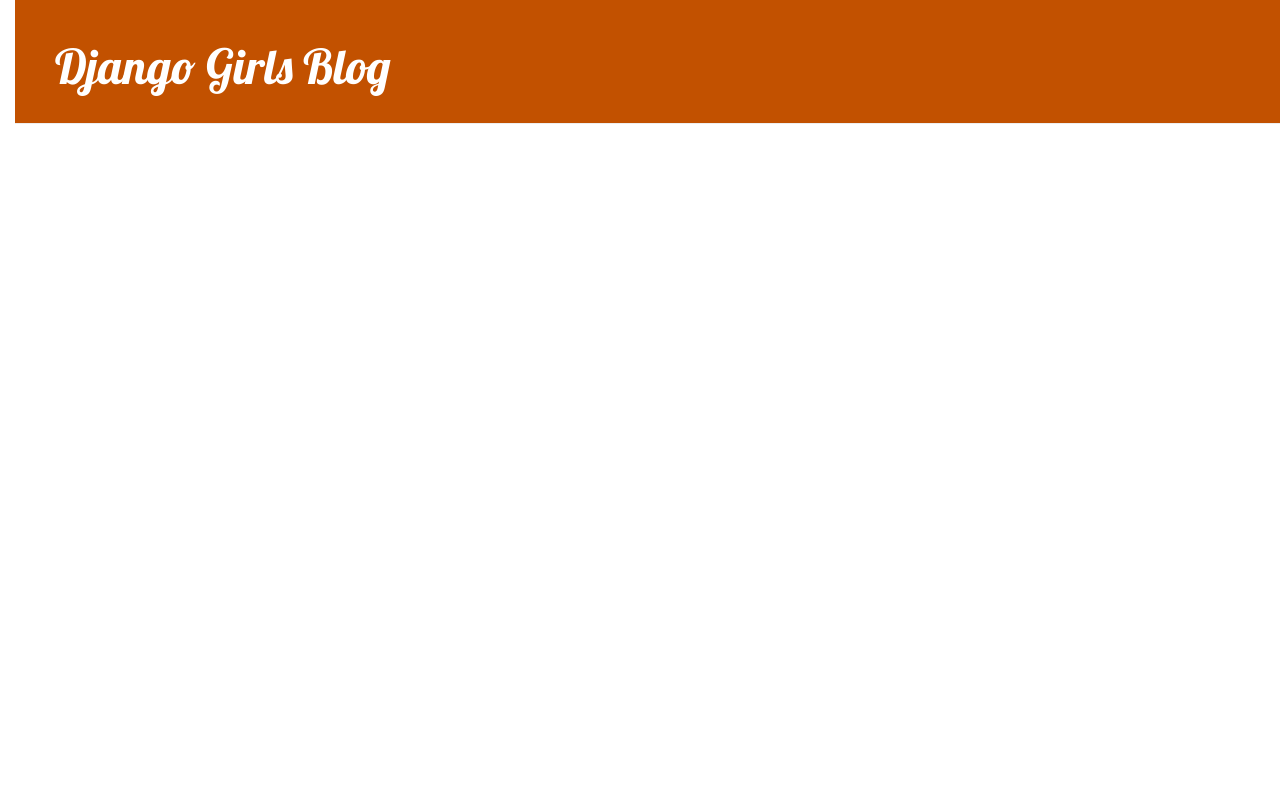
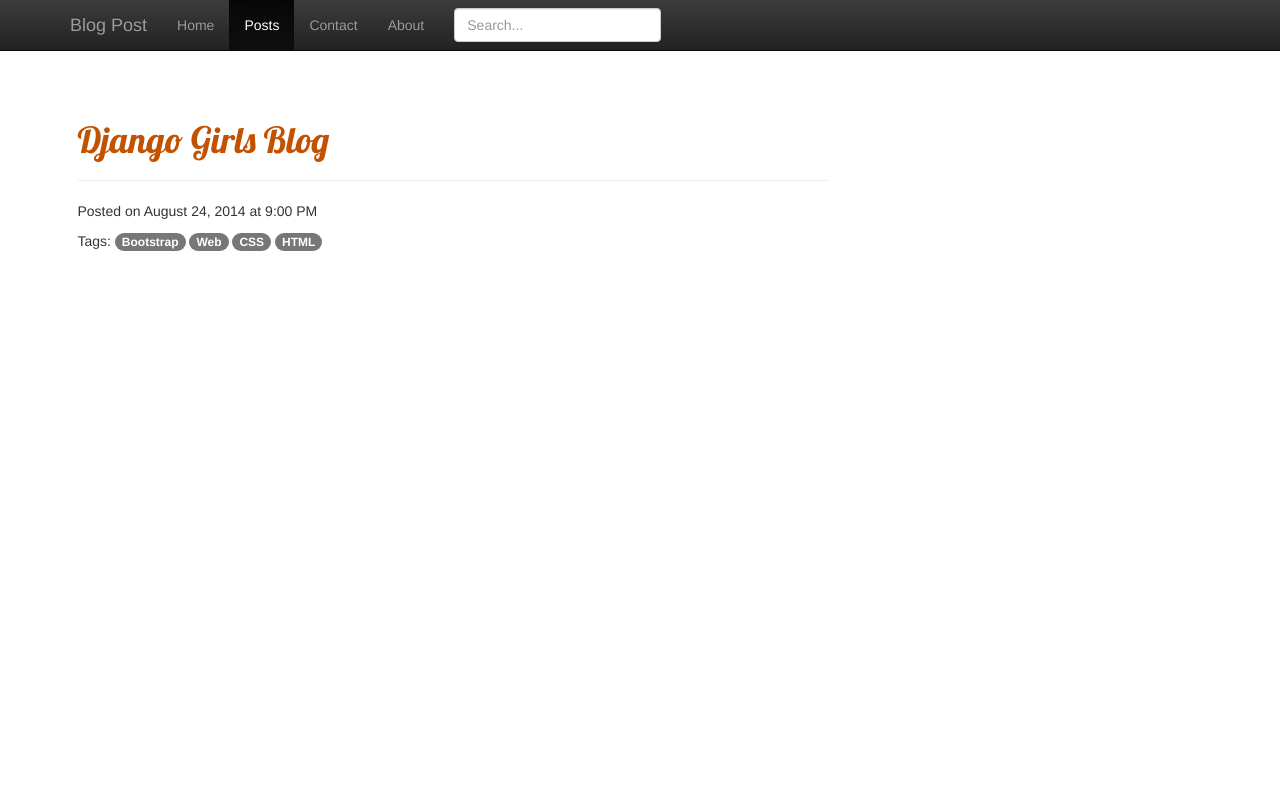
Before and after one commit to denilsonfbar/my-first-blog, a Django app: page / in a window 1280 px wide. Run offline with Django 3.2, Linux system fonts and the light colour scheme; data that the repository does not hold is empty; some libraries are stand-ins or nearby versions.

Commit message:
Layout updated

```diff
--- a/blog/static/css/blog.css
+++ b/blog/static/css/blog.css
@@ -52,3 +52,73 @@
 .post h2 a, .post h2 a:visited {
     color: #000000;
 }
+
+body {
+    margin-top: 100px; /* 100px is double the height of the navbar - I made it a big larger for some more space - keep it at 50px at least if you want to use the fixed top nav */
+}
+
+footer {
+	margin: 50px 0;
+}
+
+
+
+.vid {
+    position: relative;
+    padding-bottom: 56.25%;
+    padding-top: 30px; height: 0; overflow: hidden;
+}
+
+.vid iframe,
+.vid object,
+.vid embed {
+    position: absolute;
+    top: 0;
+    left: 0;
+    width: 100%;
+    height: 100%;
+}
+
+.cuadro_intro_hover{
+        padding: 0px;
+		position: relative;
+		overflow: hidden;
+		height: 200px;
+}
+.cuadro_intro_hover:hover .caption{
+    opacity: 1;
+    transform: translateY(-150px);
+    -webkit-transform:translateY(-150px);
+    -moz-transform:translateY(-150px);
+    -ms-transform:translateY(-150px);
+    -o-transform:translateY(-150px);
+}
+.cuadro_intro_hover img{
+    z-index: 4;
+}
+.cuadro_intro_hover .caption{
+    position: absolute;
+    top:150px;
+    -webkit-transition:all 0.3s ease-in-out;
+    -moz-transition:all 0.3s ease-in-out;
+    -o-transition:all 0.3s ease-in-out;
+    -ms-transition:all 0.3s ease-in-out;
+    transition:all 0.3s ease-in-out;
+    width: 100%;
+}
+.cuadro_intro_hover .blur{
+    background-color: rgba(0,0,0,0.7);
+    height: 300px;
+    z-index: 5;
+    position: absolute;
+    width: 100%;
+}
+.cuadro_intro_hover .caption-text{
+    z-index: 10;
+    color: #fff;
+    position: absolute;
+    height: 300px;
+    text-align: center;
+    top:-20px;
+    width: 100%;
+}
--- a/blog/templates/blog/base.html
+++ b/blog/templates/blog/base.html
@@ -8,11 +8,68 @@
         <link rel="stylesheet" href="{% static 'css/blog.css' %}">
     </head>
     <body>
+
+        <nav class="navbar navbar-inverse navbar-fixed-top" role="navigation">
+            <div class="container">
+                <div class="navbar-header">
+                    <button type="button" class="navbar-toggle" data-toggle="collapse" data-target=".navbar-ex1-collapse">
+                        <span class="sr-only">Toggle navigation</span>
+                        <span class="icon-bar"></span>
+                        <span class="icon-bar"></span>
+                        <span class="icon-bar"></span>
+                    </button>
+                    <a class="navbar-brand" href="">Blog Post</a>
+                </div>
+
+                <!-- Collect the nav links, forms, and other content for toggling -->
+                <div class="collapse navbar-collapse navbar-ex1-collapse">
+                    <ul class="nav navbar-nav">
+                        <li><a href=""><i class="fa fa-home"></i> Home</a>
+                        </li>
+                        <li class="active"><a href=""><i class="fa fa-book"></i> Posts</a>
+                        </li>
+                        <li><a href=""><i class="fa fa-envelope"></i> Contact</a>
+                        </li>
+                        <li><a href=""><i class="fa fa-user"></i> About</a>
+                        </li>
+
+                        <form class="navbar-form navbar-right">
+                            <input type="text" class="form-control col-lg-8" placeholder="Search...">
+                        </form>
+                    </ul>
+                </div>
+                <!-- /.navbar-collapse -->
+            </div>
+            <!-- /.container -->
+        </nav>
+
+        <div class="container">
+
+            <div class="row">
+                <div class="col-lg-8">
+
+                    <!-- the actual blog post: title/author/date/content -->
+                    <h1><a href="">Django Girls Blog</a></h1>
+
+                    <!-- a href="{% url 'login' %}" >Teste</a> -->
+
+                    {% if user.is_authenticated %}
+                        <a href="{% url 'post_new' %}">Novo post</a>
+                    {% endif %}
+
+
+
+                    <hr>
+                    <p><i class="fa fa-calendar"></i> Posted on August 24, 2014 at 9:00 PM</p>
+                    <p><i class="fa fa-tags"></i> Tags: <a href=""><span class="badge badge-info">Bootstrap</span></a> <a href=""><span class="badge badge-info">Web</span></a> <a href=""><span class="badge badge-info">CSS</span></a> <a href=""><span class="badge badge-info">HTML</span></a></p>
+<!--
         <div class="page-header">
             {% if user.is_authenticated %}
                 <a href="{% url 'post_new' %}" class="top-menu"><span class="glyphicon glyphicon-plus"></span></a>
-            {% endif %}            <h1><a href="/">Django Girls Blog</a></h1>
+            {% endif %}
+            <h1><a href="/">Django Girls Blog</a></h1>
         </div>
+-->
         <div class="content container">
             <div class="row">
                 <div class="col-md-8">
@@ -21,5 +78,6 @@
                 </div>
             </div>
         </div>
+
     </body>
 </html>
--- a/blog/templates/blog/post_list.html
+++ b/blog/templates/blog/post_list.html
@@ -2,12 +2,18 @@
 
 {% block content %}
     {% for post in posts %}
-        <div class="post">
-            <div class="date">
-                <p>published: {{ post.published_date }}</p>
-            </div>
-            <h2><a href="{% url 'post_detail' pk=post.pk %}">{{ post.title }}</a></h2>
-            <p>{{ post.text|linebreaksbr }}</p>
+        <div class="date">
+            <p>published: {{ post.published_date }}</p>
         </div>
+        <p class="lead><a href="{% url 'post_detail' pk=post.pk %}">{{ post.title }}</a></p>
+        <p>{{ post.text|linebreaksbr }}</p>
     {% endfor %}
 {% endblock %}
+
+
+<p class="lead">Welcome to Bootstrap Blog Template! This is a blog template example, built with Bootstrap. Contains "tools" that would be needed in a post.</p>
+<p>Lorem ipsum dolor Lorem ipsum dolor Lorem ipsum dolor Lorem ipsum dolor Lorem ipsum dolor Lorem ipsum dolor.</p>
+<p>Lorem ipsum dolor Lorem ipsum dolor Lorem ipsum dolor Lorem ipsum dolor Lorem ipsum dolor Lorem ipsum dolor. Lorem ipsum dolor Lorem ipsum dolor Lorem ipsum dolor Lorem ipsum dolor Lorem ipsum dolor Lorem ipsum dolor.</p>
+<p>Lorem ipsum dolor Lorem ipsum dolor Lorem ipsum dolor Lorem ipsum dolor Lorem ipsum dolor Lorem ipsum dolor. Lorem ipsum dolor Lorem ipsum dolor Lorem ipsum dolor Lorem ipsum dolor Lorem ipsum dolor Lorem ipsum dolor.</p>
+<p>Lorem ipsum dolor Lorem ipsum dolor Lorem ipsum dolor Lorem ipsum dolor Lorem ipsum dolor Lorem ipsum dolor. Lorem ipsum dolor Lorem ipsum dolor Lorem ipsum dolor Lorem ipsum dolor Lorem ipsum dolor Lorem ipsum dolor.</p>
+<br/>
--- a/blog/urls.py
+++ b/blog/urls.py
@@ -6,4 +6,5 @@
     path('post/<int:pk>/', views.post_detail, name='post_detail'),
     path('post/new/', views.post_new, name='post_new'),
     path('post/<int:pk>/edit/', views.post_edit, name='post_edit'),
+    path('login/', views.login, name='login')
 ]
--- a/blog/views.py
+++ b/blog/views.py
@@ -38,3 +38,6 @@
      else:
          form = PostForm(instance=post)
      return render(request, 'blog/post_edit.html', {'form': form})
+
+def login(request):
+    return redirect('/')
```
